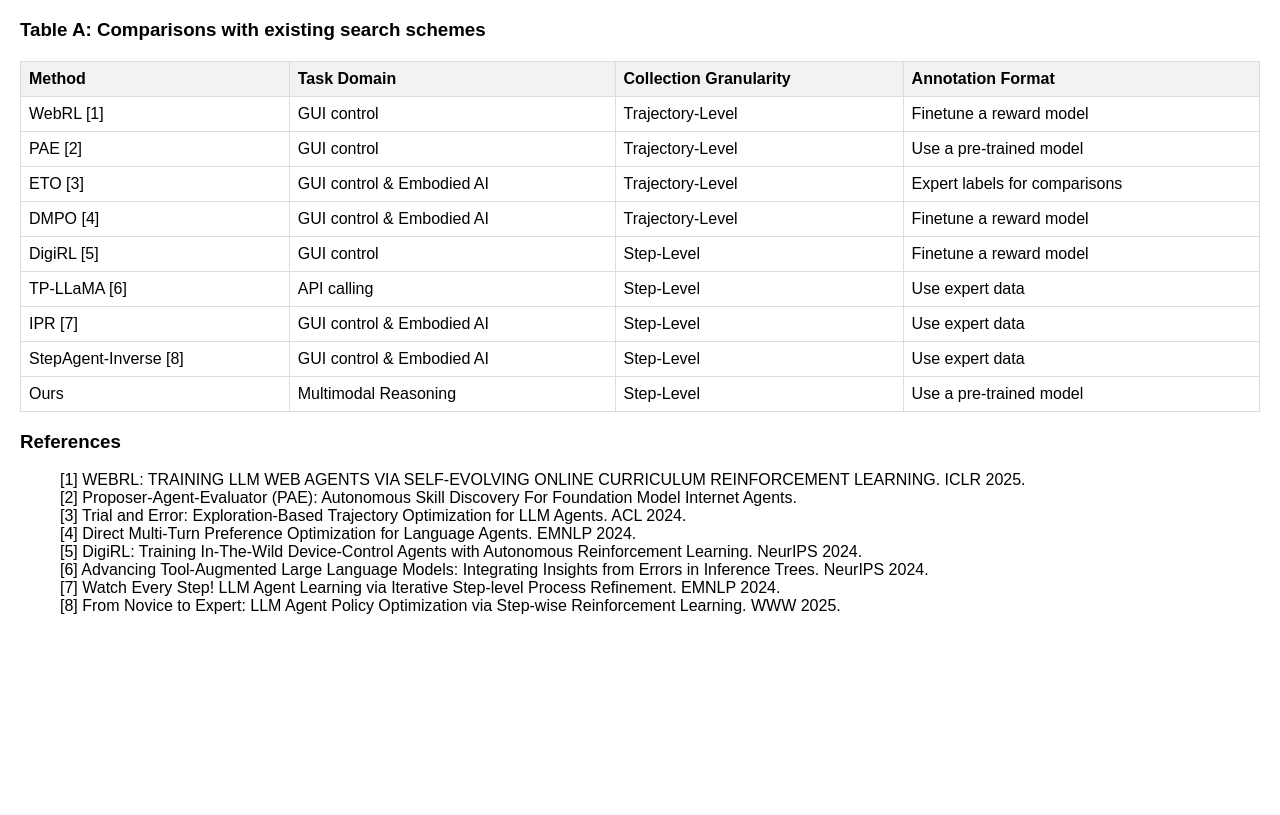
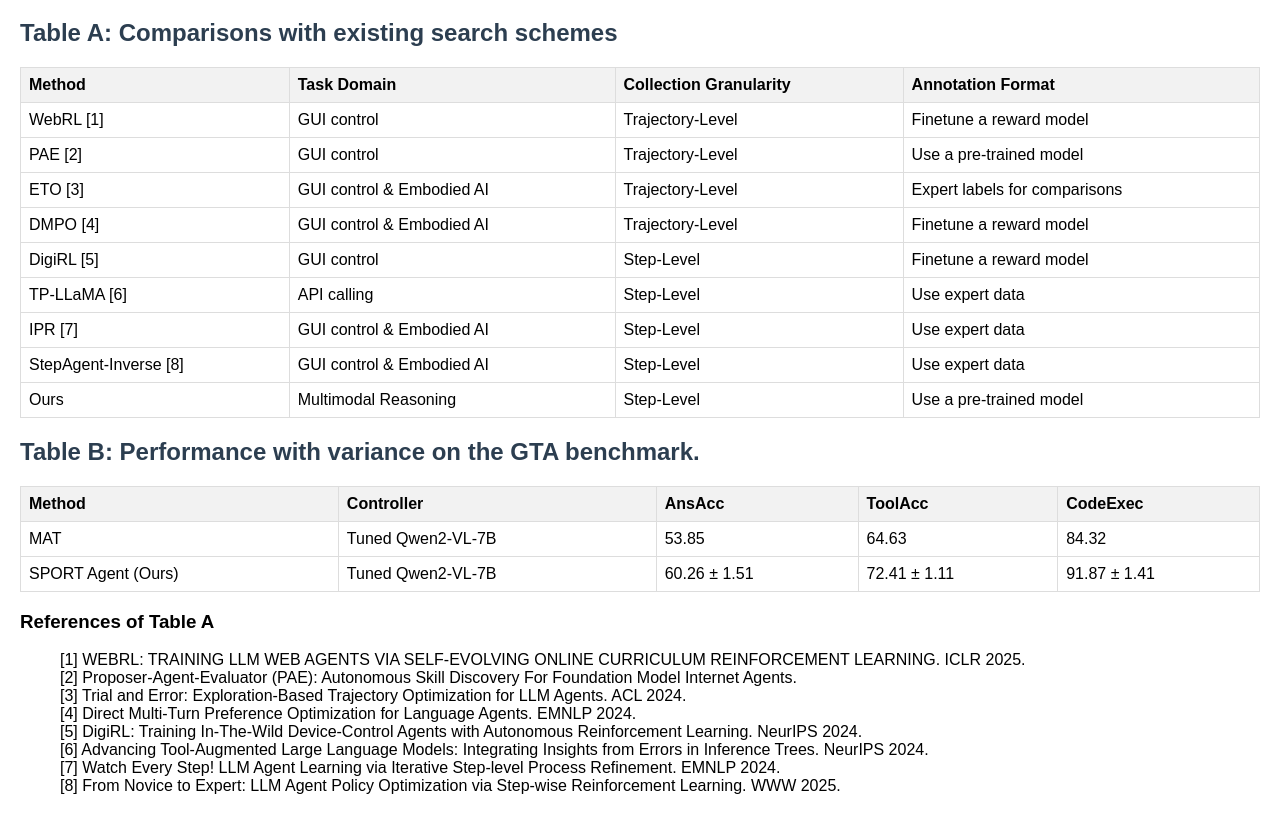
Before and after one commit to SPORT-AGENT-2025/rebuttal, a plain HTML site: page index.html in a window 1280 px wide. Shown: the part 61-876 px from the top of the page. Before the commit the page ends 800 px from the top, so only its background shows below. Drawn offline with Linux system fonts and the light colour scheme.

Commit message:
Update index.html

```diff
--- a/index.html
+++ b/index.html
@@ -33,7 +33,7 @@
 <body>
 
     <h1>ICML Paper 5743 Rebuttal</h1>
-    <h3>Table A: Comparisons with existing search schemes</h3>
+    <h2>Table A: Comparisons with existing search schemes</h2>
 
     <table>
         <thead>
@@ -102,7 +102,38 @@
         </tbody>
     </table>
 
-    <h3>References</h3>
+
+    <h2>Table B: Performance with variance on the GTA benchmark.</h2>
+
+    <table>
+        <thead>
+            <tr>
+                <th>Method</th>
+                <th>Controller</th>
+                <th>AnsAcc</th>
+                <th>ToolAcc</th>
+                <th>CodeExec</th>
+            </tr>
+        </thead>
+        <tbody>
+            <tr>
+                <td>MAT</td>
+                <td>Tuned Qwen2-VL-7B</td>
+                <td>53.85</td>
+                <td>64.63</td>
+                <td>84.32</td>
+            </tr>
+            <tr>
+                <td>SPORT Agent (Ours)</td>
+                <td>Tuned Qwen2-VL-7B</td>
+                <td>60.26 ± 1.51</td>
+                <td>72.41 ± 1.11</td>
+                <td>91.87 ± 1.41</td>
+            </tr>
+        </tbody>
+    </table>
+
+    <h3>References of Table A</h3>
     <ol>
         [1] WEBRL: TRAINING LLM WEB AGENTS VIA SELF-EVOLVING ONLINE CURRICULUM REINFORCEMENT LEARNING. ICLR 2025.<br>
         [2] Proposer-Agent-Evaluator (PAE): Autonomous Skill Discovery For Foundation Model Internet Agents.<br>
```
